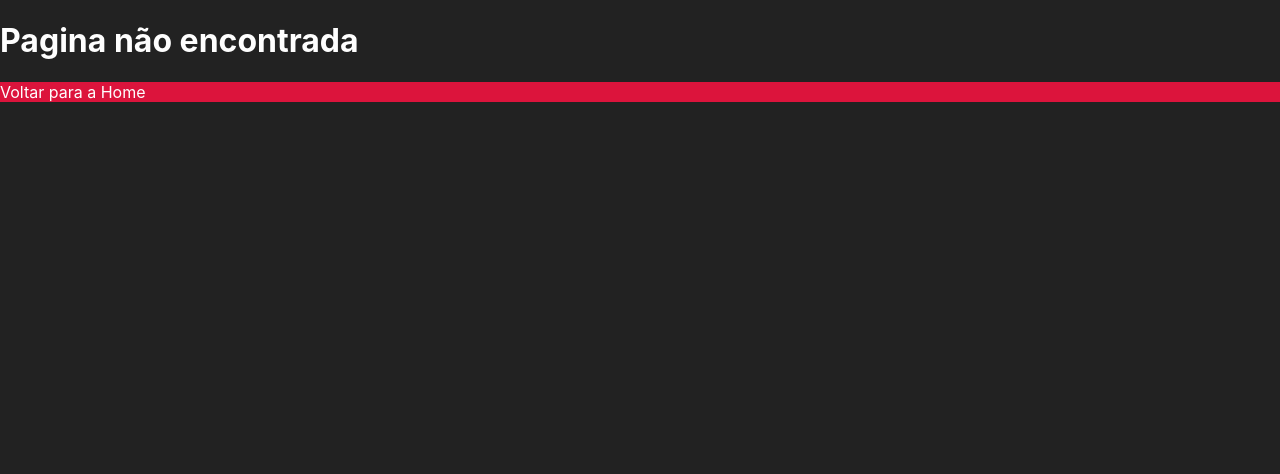
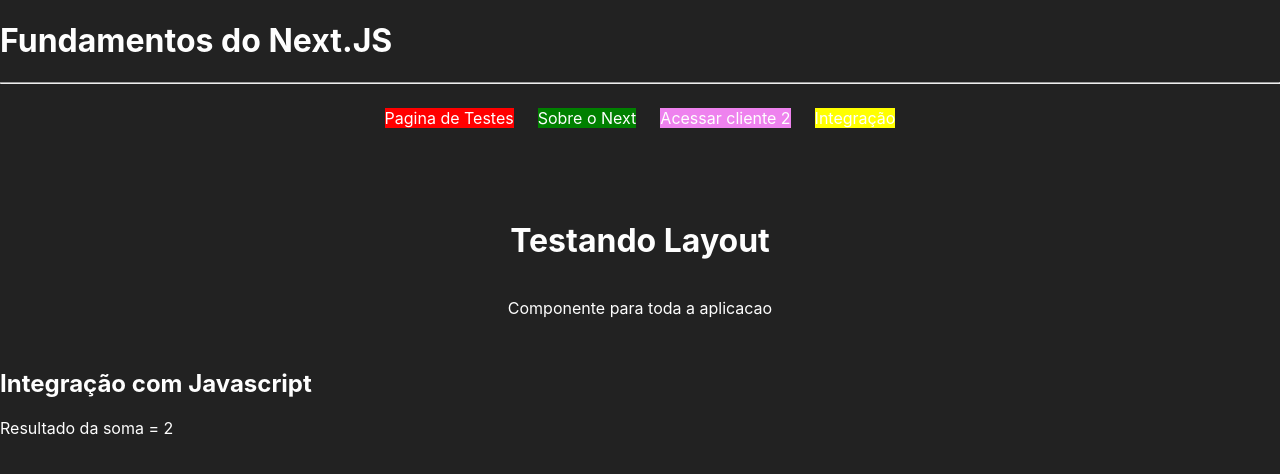
Before and after one commit to PedroVictor022/Next-fundamentos-3, a Next.js app: page / in a window 1280 px wide. Before the commit this address had no page. Shown: the top 474 px of the page. Built offline with nearby package versions, Linux system fonts and the light colour scheme.

Commit message:
Integration API - ASYNC - FETCH

```diff
--- /dev/null
+++ b/pages/index.js
@@ -0,0 +1,31 @@
+import React from "react";
+import HeaderC from "../src/components/header";
+import Link from "../src/components/Link";
+import Layout from "../src/Layout";
+import navbar from "../styles/navbar.module.css"
+
+export default function Home() {
+
+  const soma = 1 + 1
+
+  return (
+    <div>
+      <HeaderC title="Fundamentos do Next.JS"/>
+      <div className={navbar.nav}>
+        <Link href="/teste1" colorItem={`red`}>Pagina de Testes</Link>
+        <Link href="/sobre-next" colorItem={`green`}>Sobre o Next</Link>
+        {/* Como o item abaixo esta dentro de uma pasta, para acessar, temos que entrar na pasta tambem - o nome apos a barra e o endereco do conteudo*/}
+        <Link href="/cliente/cliente29023" colorItem={`violet`}>Acessar cliente 2</Link>
+        <Link href="/integration/integracao_1" colorItem={`yellow`}>Integração</Link>
+      </div>
+
+      <Layout>
+        <h1>Testando Layout</h1>
+        <p>Componente para toda a aplicacao</p>
+      </Layout>
+
+      <h2>Integração com Javascript</h2>
+      <p>Resultado da soma = {soma}</p>
+    </div>
+  )
+}
```
Also changed, not shown: pages/integration/integracao_1.js (added, +36 -0 lines).
